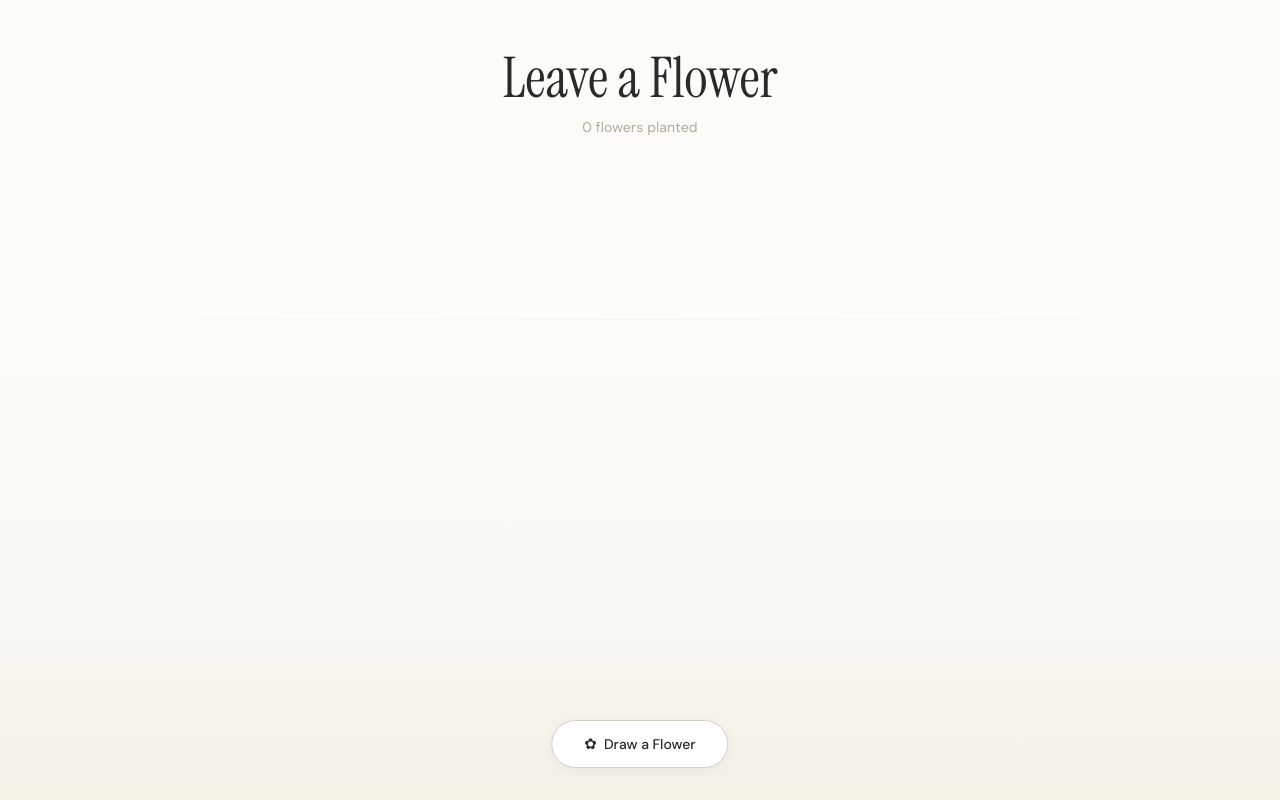
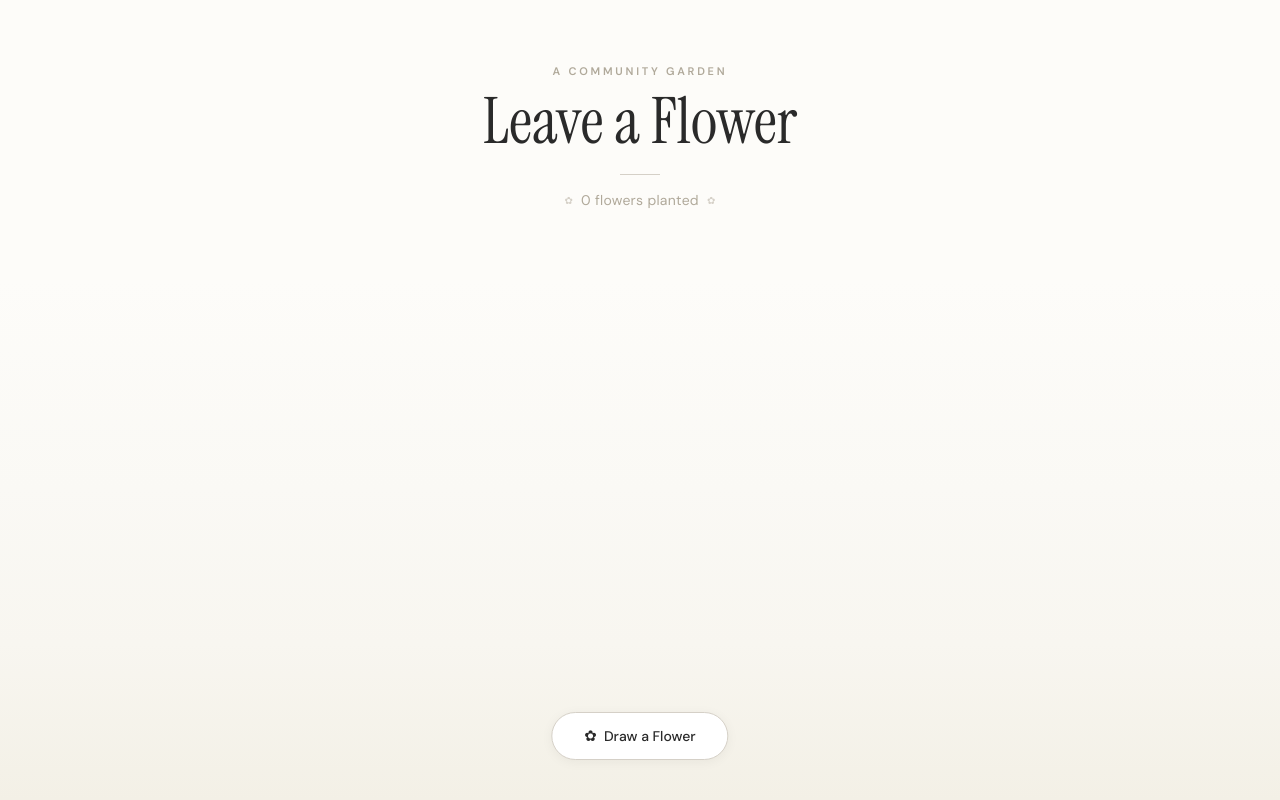
Before and after one commit to tofu-daddy/bloom, a React (Vite) app: page / in a window 1280 px wide. Built offline with nearby package versions, Linux system fonts and the light colour scheme.

Commit message:
UI refinements and animation

```diff
--- a/App.jsx
+++ b/App.jsx
@@ -10,7 +10,7 @@ const storage = window.storage || {
 };
 
 function generateId() {
-    return Date.now().toString(36) + Math.random().toString(36).slice(2, 8);
+    return Date.now().toString(36) + Math.random().toString(36).slice(Date.now().toString().length - 6);
 }
 
 function PlantedFlower({ flower, index }) {
@@ -408,18 +408,24 @@ export default function App() {
 
     return (
         <div
+            className="garden-container"
             style={{
                 position: "fixed",
                 inset: 0,
                 overflow: "hidden",
                 fontFamily: "'DM Sans', sans-serif",
-                background: "#FDFCF9", // Cotton Cloud Background
+                background: "#FDFCF9",
             }}
         >
             <style>{`
         @keyframes fadeIn {
           from { opacity: 0; }
           to { opacity: 1; }
+        }
+
+        @keyframes fadeInSlideUp {
+          from { opacity: 0; transform: translateY(20px); }
+          to { opacity: 1; transform: translateY(0); }
         }
 
         @keyframes slideUp {
@@ -437,9 +443,30 @@ export default function App() {
           to { opacity: 1; transform: translateX(-50%) translateY(0); }
         }
 
-        @keyframes sway {
-          0%, 100% { transform: translateX(-50%) rotate(0deg); }
-          50% { transform: translateX(-50%) rotate(1.5deg); }
+        /* Button Hover Fix - using CSS for stability */
+        .plant-button {
+          padding: 14px 32px;
+          border-radius: 100px;
+          border: 1px solid #D5D0C7;
+          background: #fff;
+          color: #2a2a2a;
+          font-family: 'DM Sans', sans-serif;
+          font-size: 14px;
+          font-weight: 500;
+          cursor: pointer;
+          transition: all 0.25s cubic-bezier(0.16, 1, 0.3, 1);
+          box-shadow: 0 2px 12px rgba(0,0,0,0.05);
+          display: flex;
+          align-items: center;
+          gap: 7px;
+          transform: translateX(-50%);
+        }
+        .plant-button:hover {
+          box-shadow: 0 4px 24px rgba(0,0,0,0.08);
+          transform: translateX(-50%) translateY(-2px);
+        }
+        .plant-button:active {
+          transform: translateX(-50%) translateY(0);
         }
       `}</style>
 
@@ -456,20 +483,7 @@ export default function App() {
                 }}
             />
 
-            {/* Subtle ground line */}
-            <div
-                style={{
-                    position: "fixed",
-                    bottom: "60%",
-                    left: 0,
-                    right: 0,
-                    height: 1,
-                    background: "linear-gradient(90deg, transparent, rgba(0,0,0,0.03), transparent)",
-                    zIndex: 0,
-                }}
-            />
-
-            {/* Header — Center Aligned */}
+            {/* Header — Staggered Entry Animation */}
             <div
                 style={{
                     position: "fixed",
@@ -477,40 +491,73 @@ export default function App() {
                     left: 0,
                     right: 0,
                     zIndex: 50,
-                    padding: "clamp(20px, 6vh, 60px) 20px",
+                    padding: "clamp(32px, 8vh, 80px) 20px",
                     display: "flex",
                     flexDirection: "column",
                     alignItems: "center",
                     textAlign: "center",
-                    animation: "fadeIn 0.8s ease-out",
                 }}
             >
+                <div
+                    style={{
+                        fontSize: 11,
+                        letterSpacing: "0.25em",
+                        textTransform: "uppercase",
+                        color: "#b0a99a",
+                        fontWeight: 600,
+                        marginBottom: 12,
+                        animation: "fadeInSlideUp 0.8s ease-out 0.1s both",
+                    }}
+                >
+                    A Community Garden
+                </div>
+
                 <h1
                     style={{
                         fontFamily: "'Instrument Serif', serif",
-                        fontSize: "clamp(32px, 6vw, 56px)",
+                        fontSize: "clamp(40px, 7vw, 64px)",
                         fontWeight: 400,
                         color: "#2a2a2a",
                         margin: 0,
-                        lineHeight: 1.1,
+                        lineHeight: 1,
+                        animation: "fadeInSlideUp 0.8s ease-out 0.3s both",
                     }}
                 >
                     Leave a Flower
                 </h1>
-                <p
+
+                <div
                     style={{
+                        width: 40,
+                        height: 1,
+                        background: "#D5D0C7",
+                        marginTop: 20,
+                        marginBottom: 16,
+                        animation: "fadeIn 1s ease-out 0.6s both",
+                    }}
+                />
+
+                <div
+                    style={{
+                        display: "inline-flex",
+                        alignItems: "center",
+                        gap: 8,
                         color: "#b0a99a",
                         fontSize: 14,
-                        margin: "8px 0 0",
                         fontWeight: 400,
-                        letterSpacing: "0.01em",
+                        letterSpacing: "0.02em",
                         fontFamily: "'DM Sans', sans-serif",
+                        animation: "fadeInSlideUp 0.8s ease-out 0.8s both",
                     }}
                 >
-                    {loading
-                        ? "opening the garden..."
-                        : `${flowerCount} flower${flowerCount !== 1 ? "s" : ""} planted`}
-                </p>
+                    <span style={{ fontSize: 10, color: "#D5D0C7" }}>✿</span>
+                    <span>
+                        {loading
+                            ? "opening the garden..."
+                            : `${flowerCount} flower${flowerCount !== 1 ? "s" : ""} planted`}
+                    </span>
+                    <span style={{ fontSize: 10, color: "#D5D0C7" }}>✿</span>
+                </div>
             </div>
 
             {/* Flowers */}
@@ -547,39 +594,15 @@ export default function App() {
             <div
                 style={{
                     position: "fixed",
-                    bottom: "clamp(20px, 4vh, 40px)",
+                    bottom: "clamp(24px, 5vh, 48px)",
                     left: "50%",
-                    transform: "translateX(-50%)",
                     zIndex: 50,
-                    animation: "fadeIn 1s ease-out 0.3s both",
+                    animation: "fadeIn 1.2s ease-out 1s both",
                 }}
             >
                 <button
+                    className="plant-button"
                     onClick={() => setShowDrawing(true)}
-                    style={{
-                        padding: "14px 32px",
-                        borderRadius: 100,
-                        border: "1px solid #D5D0C7",
-                        background: "#fff",
-                        color: "#2a2a2a",
-                        fontFamily: "'DM Sans', sans-serif",
-                        fontSize: 14,
-                        fontWeight: 500,
-                        cursor: "pointer",
-                        transition: "all 0.2s",
-                        boxShadow: "0 2px 12px rgba(0,0,0,0.05)",
-                        display: "flex",
-                        alignItems: "center",
-                        gap: 7,
-                    }}
-                    onMouseEnter={(e) => {
-                        e.currentTarget.style.boxShadow = "0 4px 20px rgba(0,0,0,0.08)";
-                        e.currentTarget.style.transform = "translateY(-1px) translateX(-50%)";
-                    }}
-                    onMouseLeave={(e) => {
-                        e.currentTarget.style.boxShadow = "0 2px 12px rgba(0,0,0,0.05)";
-                        e.currentTarget.style.transform = "translateY(0) translateX(-50%)";
-                    }}
                 >
                     <span style={{ fontSize: 15, lineHeight: 1 }}>✿</span>
                     Draw a Flower
--- a/vite.config.js
+++ b/vite.config.js
@@ -5,5 +5,5 @@ import react from '@vitejs/plugin-react'
 export default defineConfig({
     plugins: [react()],
     // IMPORTANT: Set base to your repository name, e.g., '/bloom/'
-    base: './',
+    base: '/bloom/',
 })
```
Also changed, not shown: index.html (+1 -0 lines), 3 other files (tests, documents, lock files or other folders).
